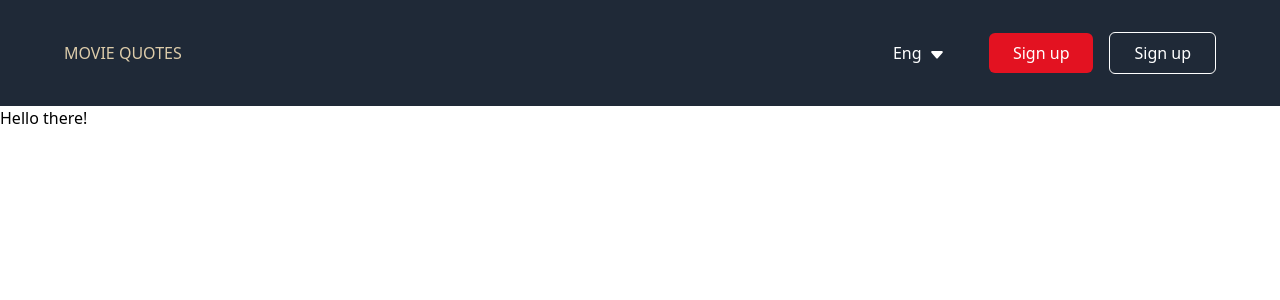
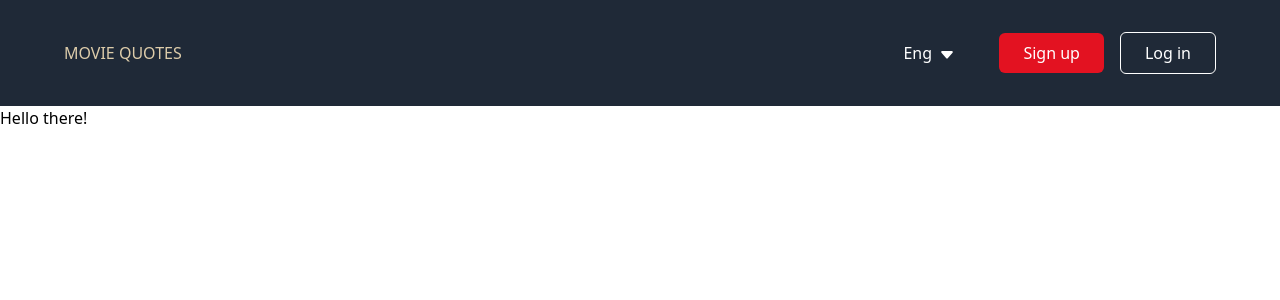
Before and after one commit to SousouBer/movie-quotes-frontend, a Vue app: page /landing in a window 1280 px wide. Shown: the top 300 px of the page. Built offline with nearby package versions, Linux system fonts and the light colour scheme.

Commit message:
refactor: separate base button and select input into components

```diff
--- a/src/components/shared/TheHeader.vue
+++ b/src/components/shared/TheHeader.vue
@@ -2,7 +2,8 @@
 import { ref } from 'vue'
 
 import IconNotification from '@/components/icons/IconNotification.vue'
-import IconDropdownLocale from '@/components/icons/IconDropdownLocale.vue'
+import BaseButton from '@/components/ui/BaseButton.vue'
+import InputSelect from '@/components/ui/InputSelect.vue'
 
 // Will change this with the real data.
 const isAuthenticated = ref<boolean>(false)
@@ -13,23 +14,9 @@ const isAuthenticated = ref<boolean>(false)
     <span class="uppercase text-base text-shade-of-beige font-medium">movie quotes</span>
     <div class="flex items-center gap-4">
       <IconNotification v-if="isAuthenticated" />
-      <div class="flex items-center gap-2 relative w-14 mr-6">
-        <select
-          class="cursor-pointer appearance-none bg-transparent outline-none w-full text-white text-base"
-          name="locales"
-          id="set-locale"
-        >
-          <option class="bg-black border-none text-xs p-0 hover:bg-red-500" value="en">Eng</option>
-          <option class="bg-black border-none text-xs" value="ka">Geo</option>
-        </select>
-        <IconDropdownLocale
-          class="pointer-events-none absolute top-0 right-0 transform translate-y-2.5 -translate-x-1/2"
-        />
-      </div>
-      <button class="text-white bg-vivid-red px-6 py-2 rounded-md">Sign up</button>
-      <button class="text-white bg-transparent px-6 py-2 rounded-md border border-white">
-        Sign up
-      </button>
+      <InputSelect />
+      <BaseButton label="Sign up" />
+      <BaseButton label="Log in" :hasBorder="true" />
     </div>
   </nav>
 </template>
--- /dev/null
+++ b/src/components/ui/BaseButton.vue
@@ -0,0 +1,23 @@
+<script setup lang="ts">
+type Props = {
+  hasBorder?: boolean
+  label: string
+}
+
+const props = withDefaults(defineProps<Props>(), {
+  hasBorder: false,
+  label: ''
+})
+</script>
+
+<template>
+  <button
+    :class="{
+      'bg-vivid-red': !props.hasBorder,
+      'bg-transparent border border-white': props.hasBorder
+    }"
+    class="text-white px-6 py-2 rounded-md"
+  >
+    {{ label }}
+  </button>
+</template>
--- /dev/null
+++ b/src/components/ui/InputSelect.vue
@@ -0,0 +1,19 @@
+<script setup lang="ts">
+import IconDropdownLocale from '@/components/icons/IconDropdownLocale.vue'
+</script>
+
+<template>
+  <div class="flex items-center gap-2 relative w-14 mr-6">
+    <select
+      class="cursor-pointer appearance-none bg-transparent outline-none w-full text-white text-base"
+      name="locales"
+      id="set-locale"
+    >
+      <option class="bg-black border-none text-xs" value="en">Eng</option>
+      <option class="bg-black border-none text-xs" value="ka">Geo</option>
+    </select>
+    <IconDropdownLocale
+      class="pointer-events-none absolute top-0 right-0 transform translate-y-2.5 -translate-x-1/2"
+    />
+  </div>
+</template>
```
